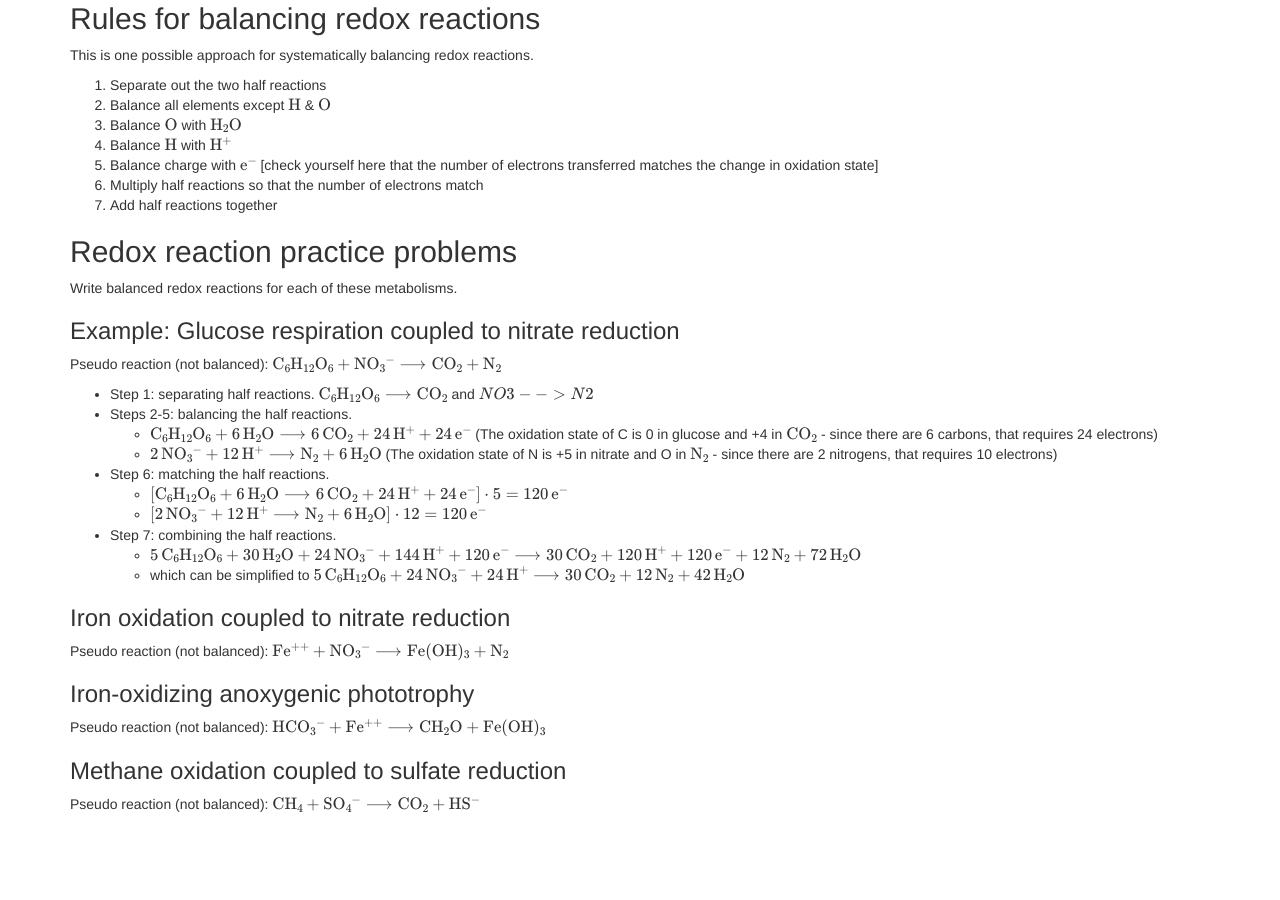
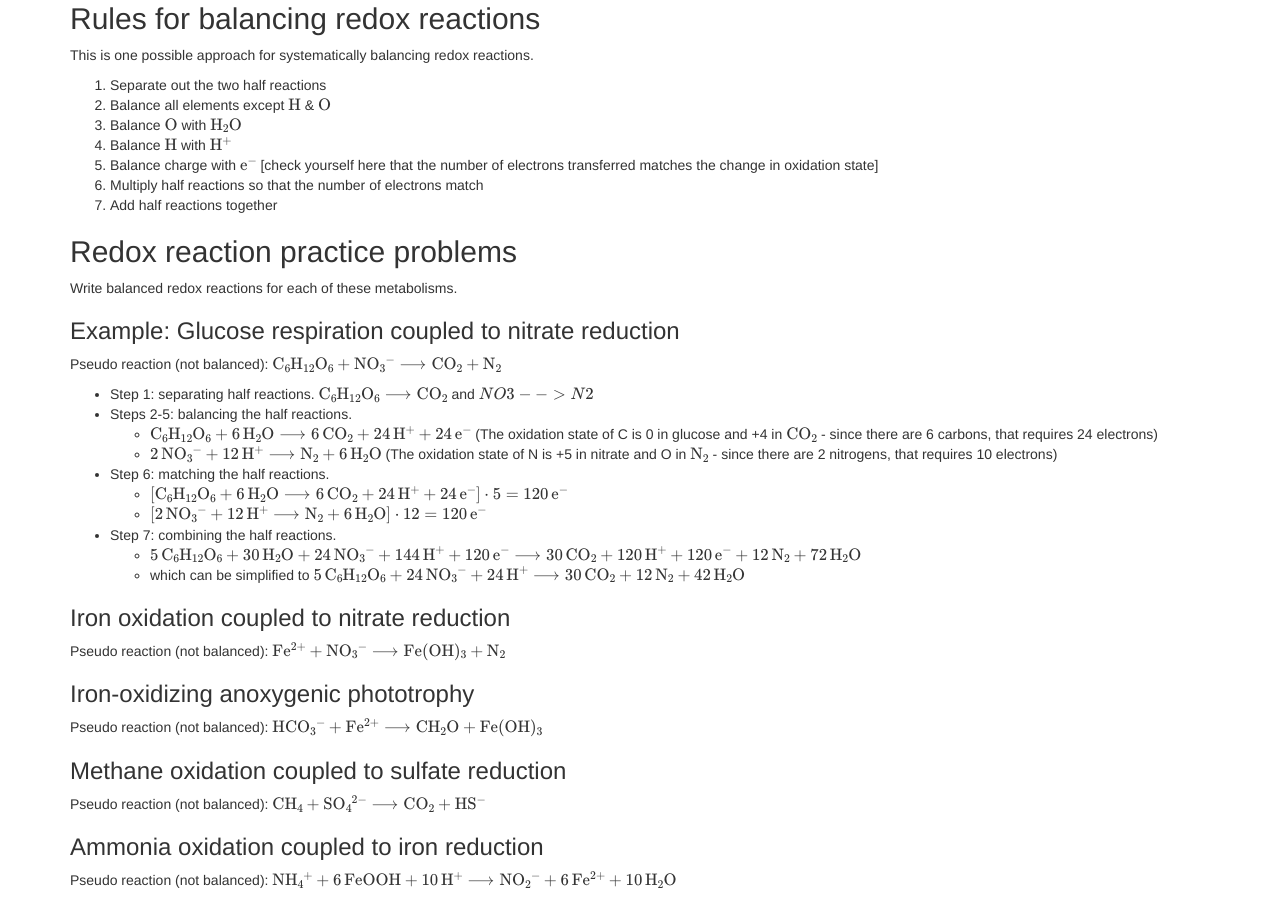
Before and after one commit to CUB-Geomicrobiology/materials, a Jekyll site: the page built from redox_refresher.md, in a window 1280 px wide and 900 px high, scrolled down 1219 px. Built offline with Jekyll 4.4.1, drawn with Linux system fonts in a browser that asks for light colours; nearby versions of some CDN libraries; formulas are drawn with MathJax 3; our own code applies the rules of GitHub Pages for plain Markdown files; before the commit the page ends 2043 px from its top, so only the background shows below that.

Commit message:
reactions updated

```diff
--- a/redox_refresher.md
+++ b/redox_refresher.md
@@ -95,12 +95,16 @@ Pseudo reaction (not balanced): $\ce{C6H12O6 + NO3- -> CO2 + N2}$
 
 ### Iron oxidation coupled to nitrate reduction
 
-Pseudo reaction (not balanced): $\ce{Fe++ + NO3- -> Fe(OH)3 + N2}$
+Pseudo reaction (not balanced): $\ce{Fe^{2+} + NO3- -> Fe(OH)3 + N2}$
 
 ### Iron-oxidizing anoxygenic phototrophy
 
-Pseudo reaction (not balanced): $\ce{HCO3- + Fe++ -> CH2O + Fe(OH)3}$
+Pseudo reaction (not balanced): $\ce{HCO3- + Fe^{2+} -> CH2O + Fe(OH)3}$
 
 ### Methane oxidation coupled to sulfate reduction
 
-Pseudo reaction (not balanced): $\ce{CH4 + SO4-- -> CO2 + HS-}$
+Pseudo reaction (not balanced): $\ce{CH4 + SO4^{2-} -> CO2 + HS-}$
+
+### Ammonia oxidation coupled to iron reduction
+
+Pseudo reaction (not balanced): $\ce{NH4+ + 6 FeOOH + 10 H+ -> NO2- + 6 Fe^{2+} + 10 H2O}$
```
